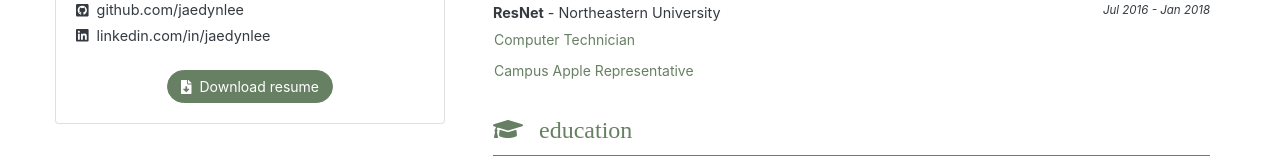
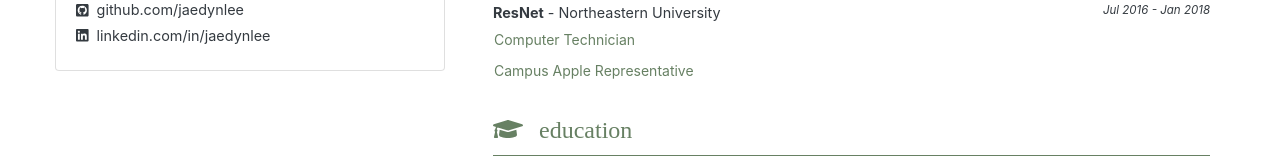
Before and after one commit to jaedynlee/website, a React (Create React App) app: page /#/ in a window 1280 px wide. Shown: the part 450-610 px from the top of the page. Built offline with nearby package versions, Linux system fonts and the light colour scheme; a web font is replaced by a local one.

Commit message:
Remove resume

```diff
--- a/src/components/AboutCard.js
+++ b/src/components/AboutCard.js
@@ -3,7 +3,7 @@
 import { FontAwesomeIcon } from '@fortawesome/react-fontawesome'
 import {
     faEnvelopeSquare,
-    faFileDownload,
+    // faFileDownload,
     faMapMarkerAlt,
 } from '@fortawesome/free-solid-svg-icons'
 import {
@@ -53,7 +53,7 @@
                     </Card.Link>
                 </div>
 
-                <div className='text-center mt-4'>
+                {/* <div className='text-center mt-4'>
                     <Card.Link
                         href='../Jaedyn Lee Resume.pdf'
                         className={`btn btn-primary btn-sm round ${darkMode ? 'btn-light text-dark' : 'btn-dark'}`}
@@ -62,7 +62,7 @@
                         <FontAwesomeIcon icon={ faFileDownload } />
                         <span className='pl-2'>Download resume</span>
                     </Card.Link>
-                </div>
+                </div> */}
 
             </Card.Body>
 
```
Also changed, not shown: 1 other file (tests, documents, lock files or other folders).
